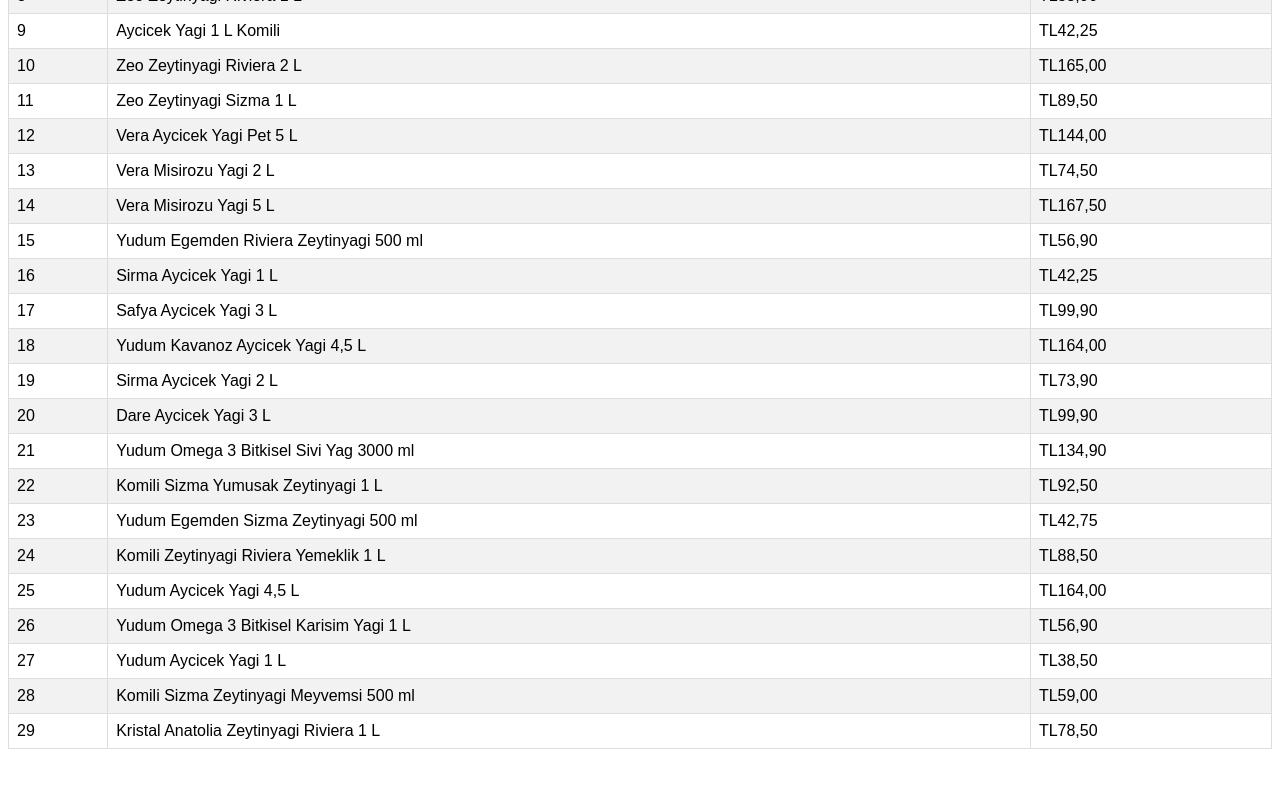
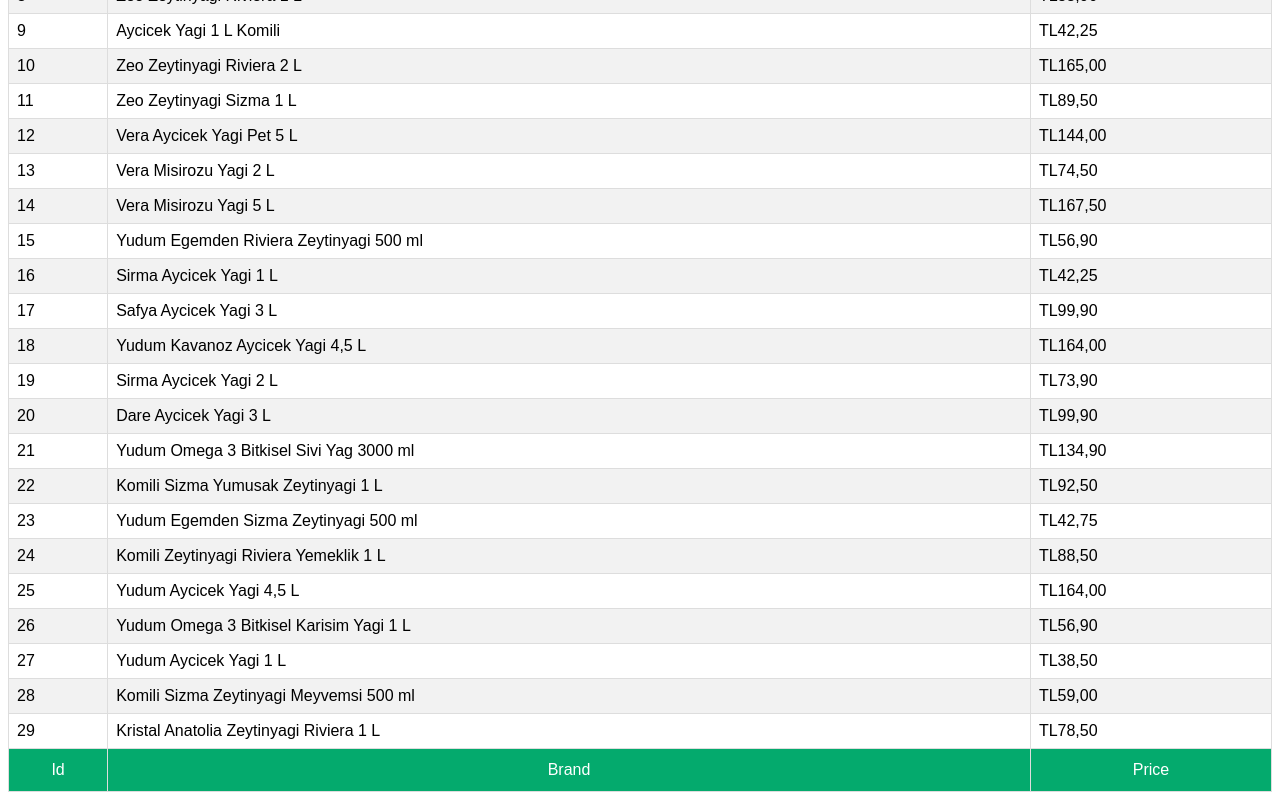
Before and after one commit to canberkarkose/React-App, a React (Create React App) app: page / in a window 1280 px wide. Shown: the part 318-1118 px from the top of the page. Before the commit the page ends 1075 px from the top, so only its background shows below. Built offline with nearby package versions, Linux system fonts and the light colour scheme.

Commit message:
Footer Update

```diff
--- a/src/components/basicTable.js
+++ b/src/components/basicTable.js
@@ -17,6 +17,7 @@
         getTableProps,
         getTableBodyProps,
         headerGroups,
+        footerGroups,
         rows,
         prepareRow,
     } = tableInstance
@@ -48,6 +49,21 @@
                     })
                 }
             </tbody>
+            <tfoot>
+                {footerGroups.map(footerGroup => (
+                        <tr {...footerGroup.getFooterGroupProps()}>
+                            {footerGroup.headers.map(column => (
+                                    <td {...column.getFooterProps}>
+                                        {
+                                            column.render('Footer')
+                                        }
+                                    </td>
+                                ))
+                            }
+                        </tr>
+                    ))
+                }
+            </tfoot>
         </table>
     )
 }
--- a/src/components/columns.js
+++ b/src/components/columns.js
@@ -1,14 +1,17 @@
 export const COLUMNS = [
     {
         Header: 'Id',
+        Footer: 'Id',
         accessor: 'id'
     },
     {
         Header: 'Brand',
+        Footer: 'Brand',
         accessor: 'brand_name'
     },
     {
         Header: 'Price',
+        Footer: 'Price',
         accessor: 'price'
     },
 ]
--- a/src/components/table.css
+++ b/src/components/table.css
@@ -13,7 +13,7 @@
 
   table tr:hover {background-color: #ddd;}
 
-  table th {
+  table th, tfoot td {
     padding-top: 12px;
     padding-bottom: 12px;
     text-align: center;
```
